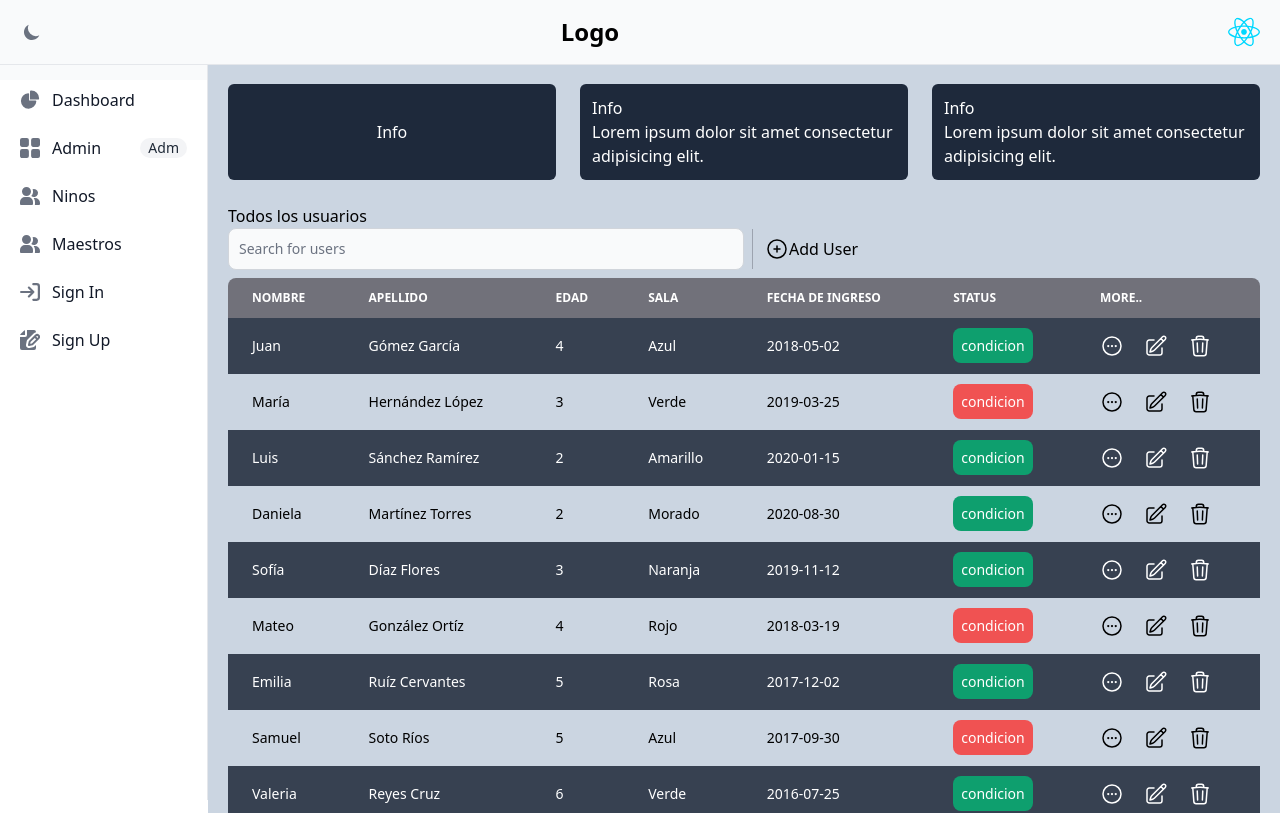
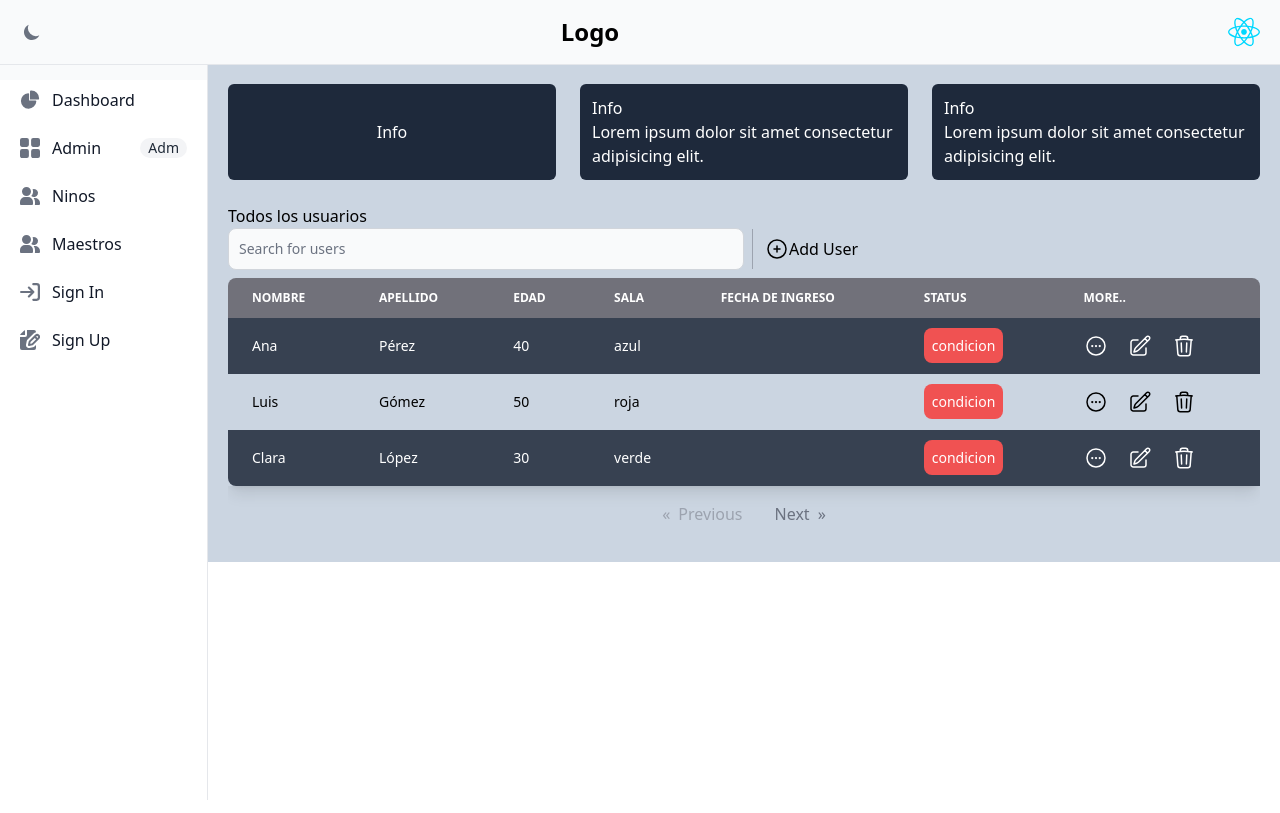
Before and after one commit to wolfsoul01/Frontend-Guarder-a-, a React (Vite) app: page /dashbord/employ in a window 1280 px wide. Shown: the top 813 px of the page. Built offline with nearby package versions, Linux system fonts and the light colour scheme.

Commit message:
Creando logica de enrutado

```diff
--- a/src/App.jsx
+++ b/src/App.jsx
@@ -2,170 +2,10 @@ import Dashbord from './Pages/Dashbord'
 import { Home } from './Pages/Home'
 import { Routes, Route } from 'react-router-dom'
 import Login from './Pages/Login'
-import { DashElemet } from './components/Dasbord/KidsDash'
+import { DashElemet } from './components/Dasbord/DashElemet'
 import { KidsDashTab } from './components/Dasbord/Kids/KidsDashTab'
 
-const info = [
-  {
-    id: 1,
-    nombre: 'Juan',
-    apellidos: 'Gómez García',
-    fechaNacimiento: '2018-05-02',
-    edad: 4,
-    aula: 'Azul',
-    estado: true,
-    alergias: ['cacahuates'],
-    contactoEmergencia: {
-      nombre: 'Maria Gómez',
-      telefono: '5544332211',
-      parentesco: 'madre'
-    }
-  },
-  {
-    id: 2,
-    nombre: 'María',
-    apellidos: 'Hernández López',
-    fechaNacimiento: '2019-03-25',
-    edad: 3,
-    nivelEducativo: 'maternal',
-    aula: 'Verde',
-    estado: false,
-    alergias: null,
-    contactoEmergencia: {
-      nombre: 'Pedro Hernández',
-      telefono: '5543215678',
-      parentesco: 'padre'
-    }
-  },
-  {
-    id: 3,
-    nombre: 'Luis',
-    apellidos: 'Sánchez Ramírez',
-    fechaNacimiento: '2020-01-15',
-    edad: 2,
-    nivelEducativo: 'maternal',
-    aula: 'Amarillo',
-    estado: true,
-    alergias: ['nueces'],
-    contactoEmergencia: {
-      nombre: 'Clara Sánchez',
-      telefono: '5587452136',
-      parentesco: 'madre'
-    }
-  },
-  {
-    id: 4,
-    nombre: 'Daniela',
-    apellidos: 'Martínez Torres',
-    fechaNacimiento: '2020-08-30',
-    edad: 2,
-    nivelEducativo: 'maternal',
-    aula: 'Morado',
-    estado: true,
-    alergias: null,
-    contactoEmergencia: {
-      nombre: 'Alberto Martínez',
-      telefono: '5566543219',
-      parentesco: 'padre'
-    }
-  },
-  {
-    id: 5,
-    nombre: 'Sofía',
-    apellidos: 'Díaz Flores',
-    fechaNacimiento: '2019-11-12',
-    edad: 3,
-    nivelEducativo: 'preescolar',
-    aula: 'Naranja',
-    estado: true,
-    alergias: ['fresas'],
-    contactoEmergencia: {
-      nombre: 'Elisa Díaz',
-      telefono: '5544332211',
-      parentesco: 'madre'
-    }
-  },
-  {
-    id: 6,
-    nombre: 'Mateo',
-    apellidos: 'González Ortíz',
-    fechaNacimiento: '2018-03-19',
-    edad: 4,
-    nivelEducativo: 'preescolar',
-    aula: 'Rojo',
-    estado: false,
-    alergias: ['gluten'],
-    contactoEmergencia: {
-      nombre: 'Roberto González',
-      telefono: '5559871265',
-      parentesco: 'padre'
-    }
-  },
-  {
-    id: 7,
-    nombre: 'Emilia',
-    apellidos: 'Ruíz Cervantes',
-    fechaNacimiento: '2017-12-02',
-    edad: 5,
-    nivelEducativo: 'preescolar',
-    aula: 'Rosa',
-    estado: true,
-    alergias: null,
-    contactoEmergencia: {
-      nombre: 'Jimena Ruíz',
-      telefono: '5587452136',
-      parentesco: 'madre'
-    }
-  },
-  {
-    id: 8,
-    nombre: ' Samuel',
-    apellidos: 'Soto Ríos',
-    fechaNacimiento: '2017-09-30',
-    edad: 5,
-    nivelEducativo: 'preescolar',
-    aula: 'Azul',
-    estado: false,
-    alergias: ['mariscos'],
-    contactoEmergencia: {
-      nombre: 'Alan Soto',
-      telefono: '5544332211',
-      parentesco: 'padre'
-    }
-  },
-  {
-    id: 9,
-    nombre: 'Valeria',
-    apellidos: 'Reyes Cruz',
-    fechaNacimiento: '2016-07-25',
-    edad: 6,
-    nivelEducativo: 'preescolar',
-    aula: 'Verde',
-    estado: true,
-    alergias: null,
-    contactoEmergencia: {
-      nombre: 'Patricia Reyes',
-      telefono: '5556633225',
-      parentesco: 'madre'
-    }
-  },
-  {
-    id: 10,
-    nombre: 'Diego',
-    apellidos: 'Luna Medina',
-    fechaNacimiento: '2016-02-11',
-    edad: 6,
-    nivelEducativo: 'preescolar',
-    aula: 'Amarillo',
-    estado: false,
-    alergias: ['polen'],
-    contactoEmergencia: {
-      nombre: 'Enrique Luna',
-      telefono: '5532165498',
-      parentesco: 'padre'
-    }
-  }
-]
+
 function App () {
   return (
     <>
@@ -173,8 +13,8 @@ function App () {
         <Route path='/' element={<Home />} />
 
         <Route path='/dashbord' element={<Dashbord />}>
-          <Route path='' element={<DashElemet info={info} Component={KidsDashTab} />} />
-          <Route path='employ' element={<DashElemet info={info} Component={KidsDashTab} />} />
+          <Route path='' element={<DashElemet  Component={KidsDashTab} />} />
+          <Route path='employ' element={<DashElemet  Component={KidsDashTab} />} />
         </Route>
         <Route path='/login' element={<Login />} />
 
--- a/src/components/Dasbord/KidsDash.jsx
+++ b/src/components/Dasbord/DashElemet.jsx
@@ -1,6 +1,11 @@
+import { useLocation } from 'react-router-dom'
+import { useDate } from '../../hooks/useDate'
 
 // eslint-disable-next-line react/prop-types
-export function DashElemet ({ info, Component }) {
+export function DashElemet ({ Component }) {
+  const { pathname } = useLocation()
+  const info = useDate(pathname)
+
   return (
     <>
       <section>
--- /dev/null
+++ b/src/hooks/useDate.jsx
@@ -0,0 +1,208 @@
+export function useDate (pathname) {
+  const path = getEnpoint(pathname)
+
+  if (path === 'dashbord') {
+    return kids
+  } else if (path === 'employ') {
+    return empleados
+  }
+}
+
+function getEnpoint (pathname) {
+  const url = pathname.split('/').pop()
+  return url
+}
+
+const kids = [
+  {
+    id: 1,
+    nombre: 'Juan',
+    apellidos: 'Gómez García',
+    fechaNacimiento: '2018-05-02',
+    edad: 4,
+    aula: 'Azul',
+    estado: true,
+    alergias: ['cacahuates'],
+    contactoEmergencia: {
+      nombre: 'Maria Gómez',
+      telefono: '5544332211',
+      parentesco: 'madre'
+    }
+  },
+  {
+    id: 2,
+    nombre: 'María',
+    apellidos: 'Hernández López',
+    fechaNacimiento: '2019-03-25',
+    edad: 3,
+    nivelEducativo: 'maternal',
+    aula: 'Verde',
+    estado: false,
+    alergias: null,
+    contactoEmergencia: {
+      nombre: 'Pedro Hernández',
+      telefono: '5543215678',
+      parentesco: 'padre'
+    }
+  },
+  {
+    id: 3,
+    nombre: 'Luis',
+    apellidos: 'Sánchez Ramírez',
+    fechaNacimiento: '2020-01-15',
+    edad: 2,
+    nivelEducativo: 'maternal',
+    aula: 'Amarillo',
+    estado: true,
+    alergias: ['nueces'],
+    contactoEmergencia: {
+      nombre: 'Clara Sánchez',
+      telefono: '5587452136',
+      parentesco: 'madre'
+    }
+  },
+  {
+    id: 4,
+    nombre: 'Daniela',
+    apellidos: 'Martínez Torres',
+    fechaNacimiento: '2020-08-30',
+    edad: 2,
+    nivelEducativo: 'maternal',
+    aula: 'Morado',
+    estado: true,
+    alergias: null,
+    contactoEmergencia: {
+      nombre: 'Alberto Martínez',
+      telefono: '5566543219',
+      parentesco: 'padre'
+    }
+  },
+  {
+    id: 5,
+    nombre: 'Sofía',
+    apellidos: 'Díaz Flores',
+    fechaNacimiento: '2019-11-12',
+    edad: 3,
+    nivelEducativo: 'preescolar',
+    aula: 'Naranja',
+    estado: true,
+    alergias: ['fresas'],
+    contactoEmergencia: {
+      nombre: 'Elisa Díaz',
+      telefono: '5544332211',
+      parentesco: 'madre'
+    }
+  },
+  {
+    id: 6,
+    nombre: 'Mateo',
+    apellidos: 'González Ortíz',
+    fechaNacimiento: '2018-03-19',
+    edad: 4,
+    nivelEducativo: 'preescolar',
+    aula: 'Rojo',
+    estado: false,
+    alergias: ['gluten'],
+    contactoEmergencia: {
+      nombre: 'Roberto González',
+      telefono: '5559871265',
+      parentesco: 'padre'
+    }
+  },
+  {
+    id: 7,
+    nombre: 'Emilia',
+    apellidos: 'Ruíz Cervantes',
+    fechaNacimiento: '2017-12-02',
+    edad: 5,
+    nivelEducativo: 'preescolar',
+    aula: 'Rosa',
+    estado: true,
+    alergias: null,
+    contactoEmergencia: {
+      nombre: 'Jimena Ruíz',
+      telefono: '5587452136',
+      parentesco: 'madre'
+    }
+  },
+  {
+    id: 8,
+    nombre: ' Samuel',
+    apellidos: 'Soto Ríos',
+    fechaNacimiento: '2017-09-30',
+    edad: 5,
+    nivelEducativo: 'preescolar',
+    aula: 'Azul',
+    estado: false,
+    alergias: ['mariscos'],
+    contactoEmergencia: {
+      nombre: 'Alan Soto',
+      telefono: '5544332211',
+      parentesco: 'padre'
+    }
+  },
+  {
+    id: 9,
+    nombre: 'Valeria',
+    apellidos: 'Reyes Cruz',
+    fechaNacimiento: '2016-07-25',
+    edad: 6,
+    nivelEducativo: 'preescolar',
+    aula: 'Verde',
+    estado: true,
+    alergias: null,
+    contactoEmergencia: {
+      nombre: 'Patricia Reyes',
+      telefono: '5556633225',
+      parentesco: 'madre'
+    }
+  },
+  {
+    id: 10,
+    nombre: 'Diego',
+    apellidos: 'Luna Medina',
+    fechaNacimiento: '2016-02-11',
+    edad: 6,
+    nivelEducativo: 'preescolar',
+    aula: 'Amarillo',
+    estado: false,
+    alergias: ['polen'],
+    contactoEmergencia: {
+      nombre: 'Enrique Luna',
+      telefono: '5532165498',
+      parentesco: 'padre'
+    }
+  }
+]
+
+const empleados = [
+  {
+    id: 1,
+    nombre: 'Ana',
+    apellidos: 'Pérez',
+    fechaContratacion: '2010-05-02',
+    sueldo: 25000,
+    aula:'azul',
+    edad:40
+
+  },
+  {
+    id: 2,
+    nombre: 'Luis',
+    apellidos: 'Gómez',
+    fechaContratacion: '2015-03-15',
+    sueldo: 15000,
+    aula:'roja',
+    edad:50
+  },
+  {
+    id: 3,
+    nombre: 'Clara',
+    apellidos: 'López',
+    fechaContratacion: '2018-01-05',
+    sueldo: 22000,
+    aula:'verde',
+    edad:30
+  }
+  // más empleados...
+]
```
